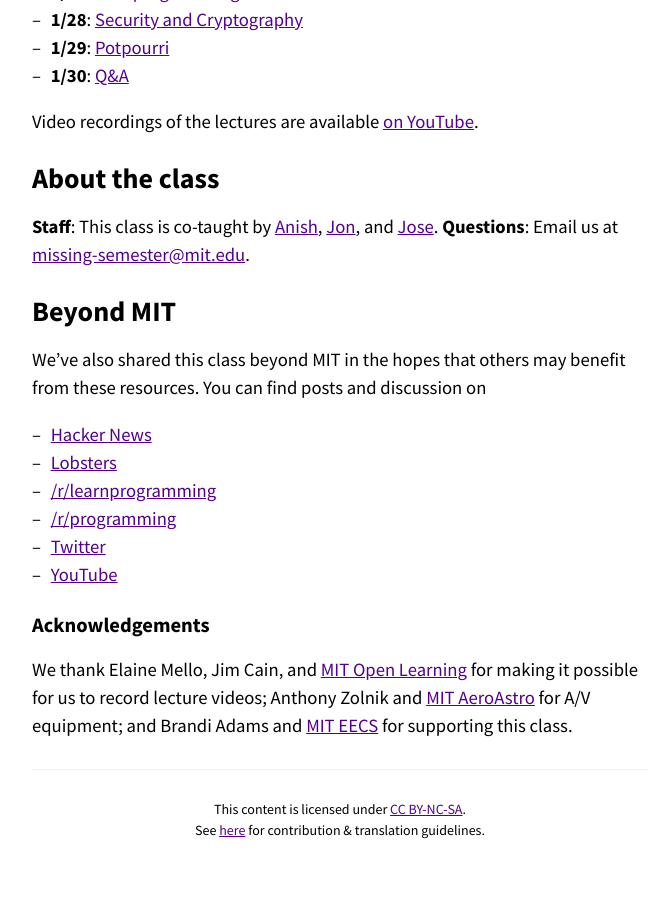
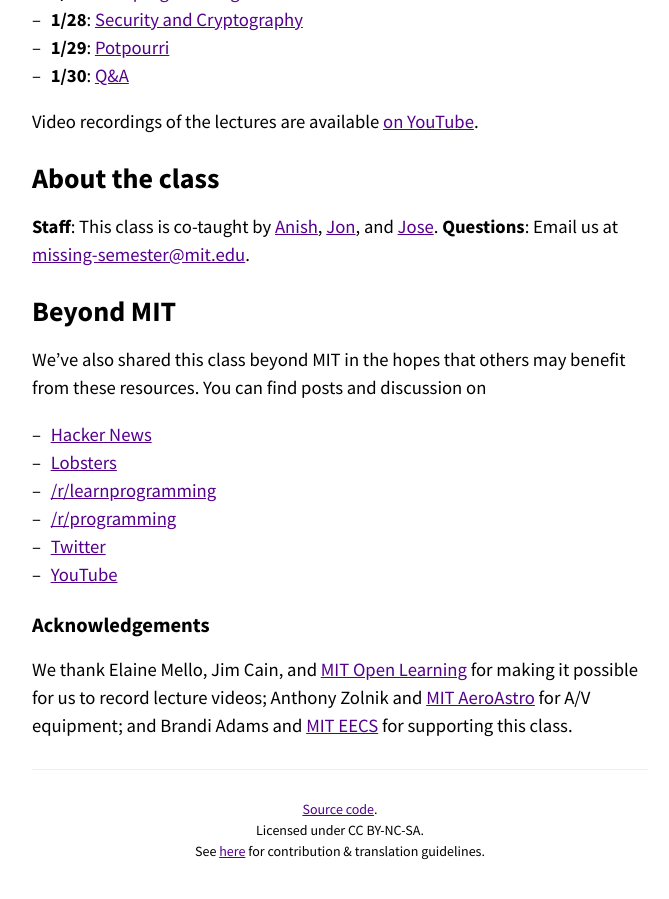
Before and after one commit to missing-semester-cn/missing-semester-cn.github.io, a Jekyll site: the page built from index.md, in a window 1280 px wide and 900 px high, scrolled down 859 px. Shown: the whole window, without its empty margins (300-969 px from the left). Built offline with Jekyll 4.4.1, drawn with Linux system fonts in a browser that asks for light colours.

Commit message:
Tweak license wording
- Add back source code link
- Shorten "Licensed under..." wording
- Remove link to CC license on homepage

```diff
--- a/_layouts/lecture.html
+++ b/_layouts/lecture.html
@@ -18,5 +18,5 @@
 
 <div class="small center">
 <p><a href="https://github.com/missing-semester/missing-semester/blob/master/{{ page.path }}">Edit this page</a>.</p>
-<p>This content is licensed under <a href="https://creativecommons.org/licenses/by-nc-sa/4.0">CC BY-NC-SA</a>.</p>
+<p>Licensed under <a href="https://creativecommons.org/licenses/by-nc-sa/4.0">CC BY-NC-SA</a>.</p>
 </div>
--- a/index.md
+++ b/index.md
@@ -78,6 +78,7 @@
 ---
 
 <div class="small center">
-<p>This content is licensed under <a href="https://creativecommons.org/licenses/by-nc-sa/4.0">CC BY-NC-SA</a>.</p>
+<p><a href="https://github.com/missing-semester/missing-semester">Source code</a>.</p>
+<p>Licensed under CC BY-NC-SA.</p>
 <p>See <a href="/license">here</a> for contribution &amp; translation guidelines.</p>
 </div>
```
